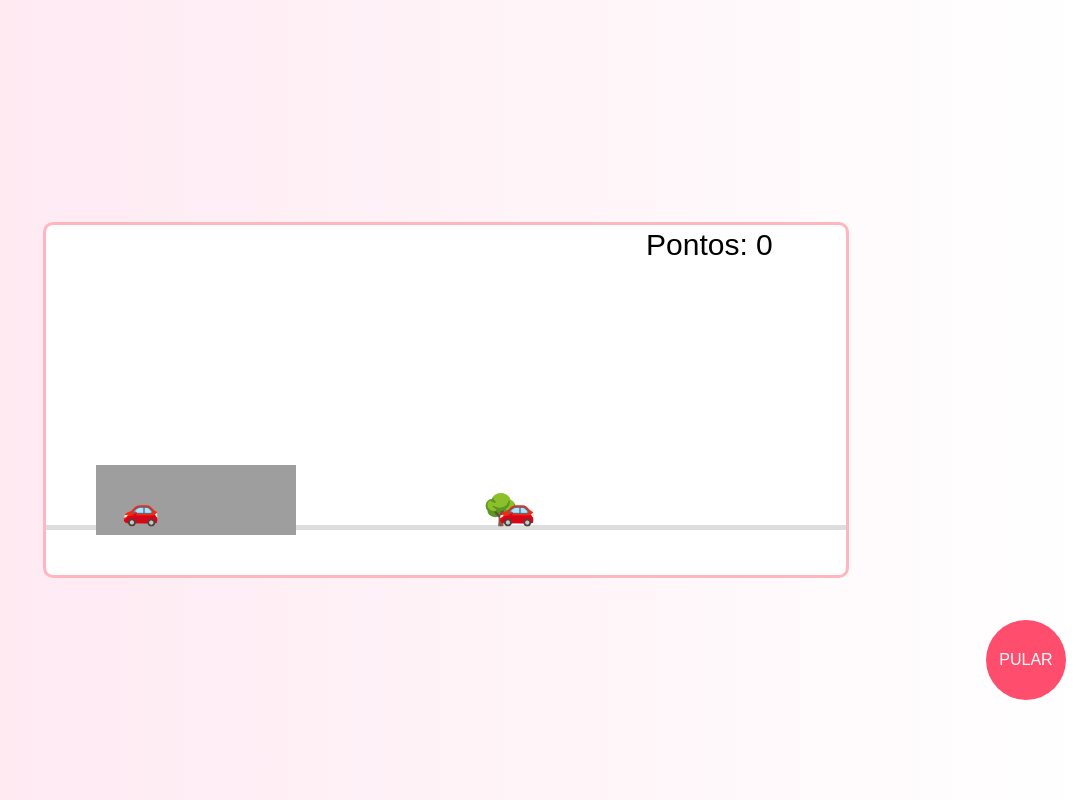
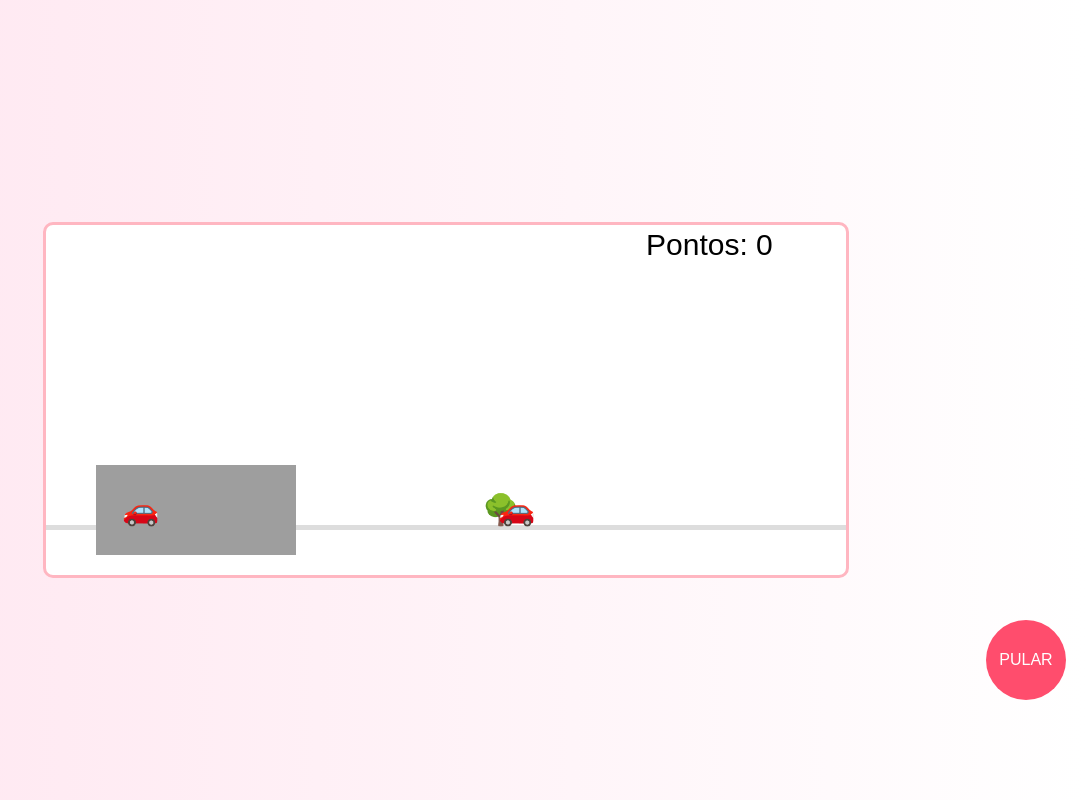
Before and after one commit to nosferatu-zod/CasamentoNiver, a plain HTML site: page index.html in a window 1280 px wide. Shown: the whole page, without its empty margins (194-1280 px from the left). Drawn offline with Linux system fonts and the light colour scheme.

Commit message:
Update index.html

```diff
--- a/index.html
+++ b/index.html
@@ -201,7 +201,7 @@ function draw() {
     ctx.fillRect(0,300,BASE_WIDTH,5);
 
     // noiva (AJUSTADA)
-    ctx.drawImage(imgNoiva, noiva.x, noiva.y, 200, 70);
+    ctx.drawImage(imgNoiva, noiva.x, noiva.y, 200, 90);
 
     // obstáculos
     ctx.font = "30px Arial";
```
